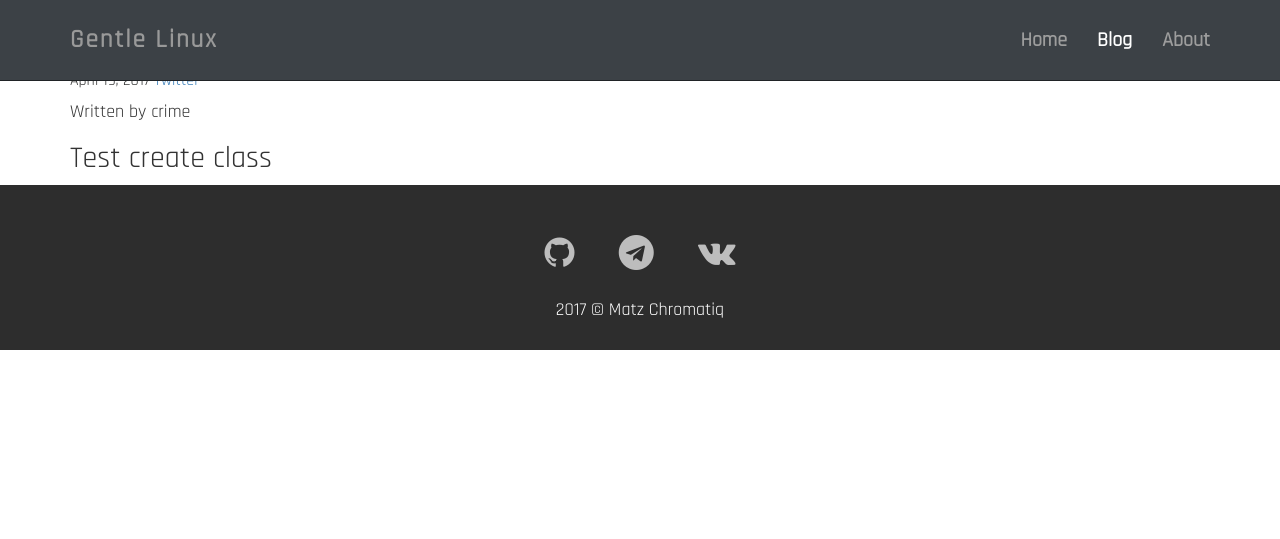
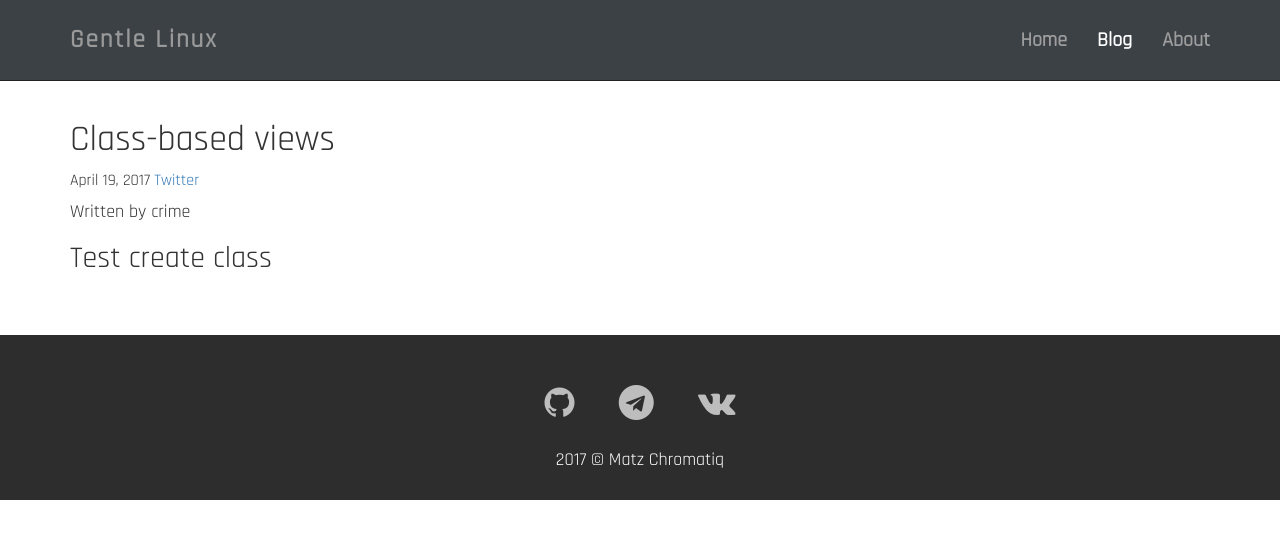
Before and after one commit to wmorgue/gentle, a Django app: page /blog/6/ in a window 1280 px wide. Shown: the top 539 px of the page. Run offline with Django 3.2, Linux system fonts and the light colour scheme; data comes from the database, SQL or seed files in the repository; some libraries are stand-ins or nearby versions.

Commit message:
fix detail

```diff
--- a/Gentle Linux Main/static/sass/main.css
+++ b/Gentle Linux Main/static/sass/main.css
@@ -115,4 +115,8 @@
   padding-top: 100px;
   padding-bottom: 50px; }
 
+#detail {
+  padding-top: 100px;
+  padding-bottom: 50px; }
+
 /*# sourceMappingURL=main.css.map */
--- a/Gentle Linux Main/static/sass/main.sass
+++ b/Gentle Linux Main/static/sass/main.sass
@@ -131,3 +131,7 @@
 #noted
   padding-top: 100px
   padding-bottom: 50px
+
+#detail
+  padding-top: 100px
+  padding-bottom: 50px
```
Also changed, not shown: 1 other file.
